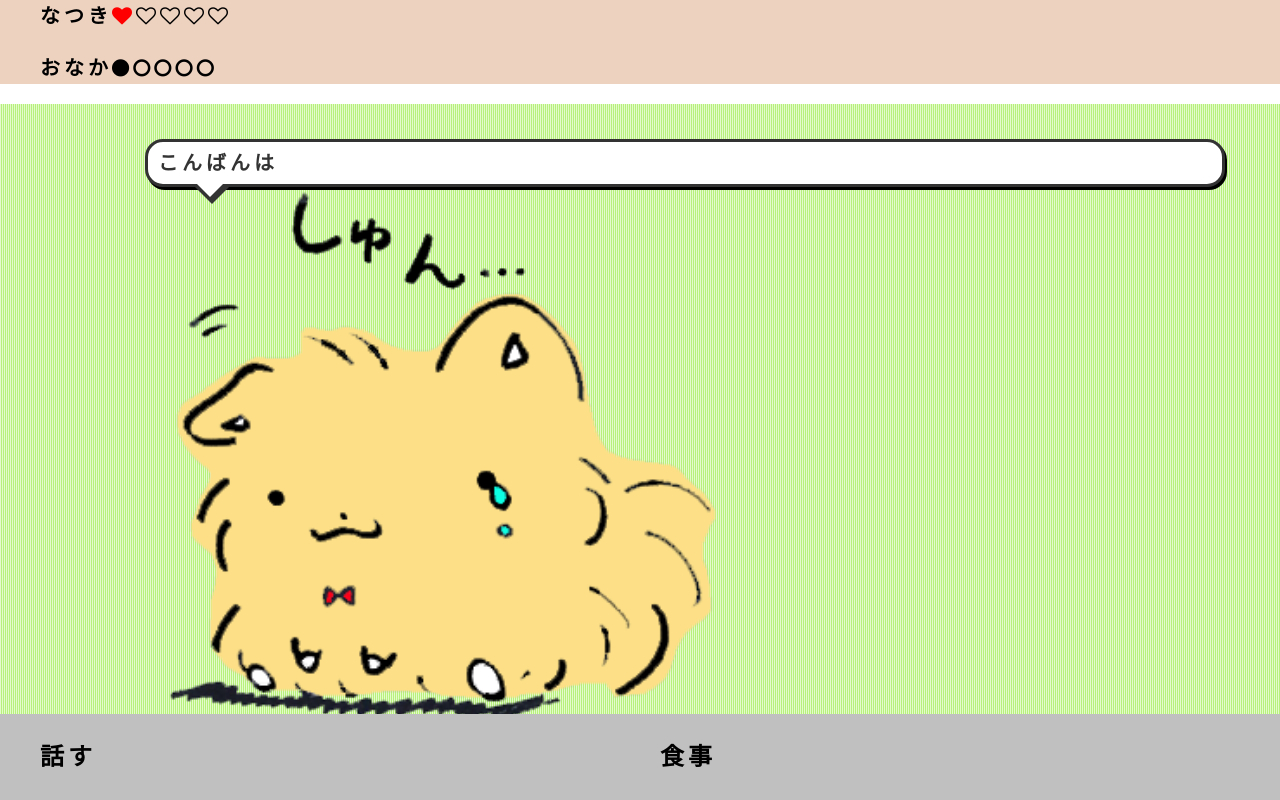
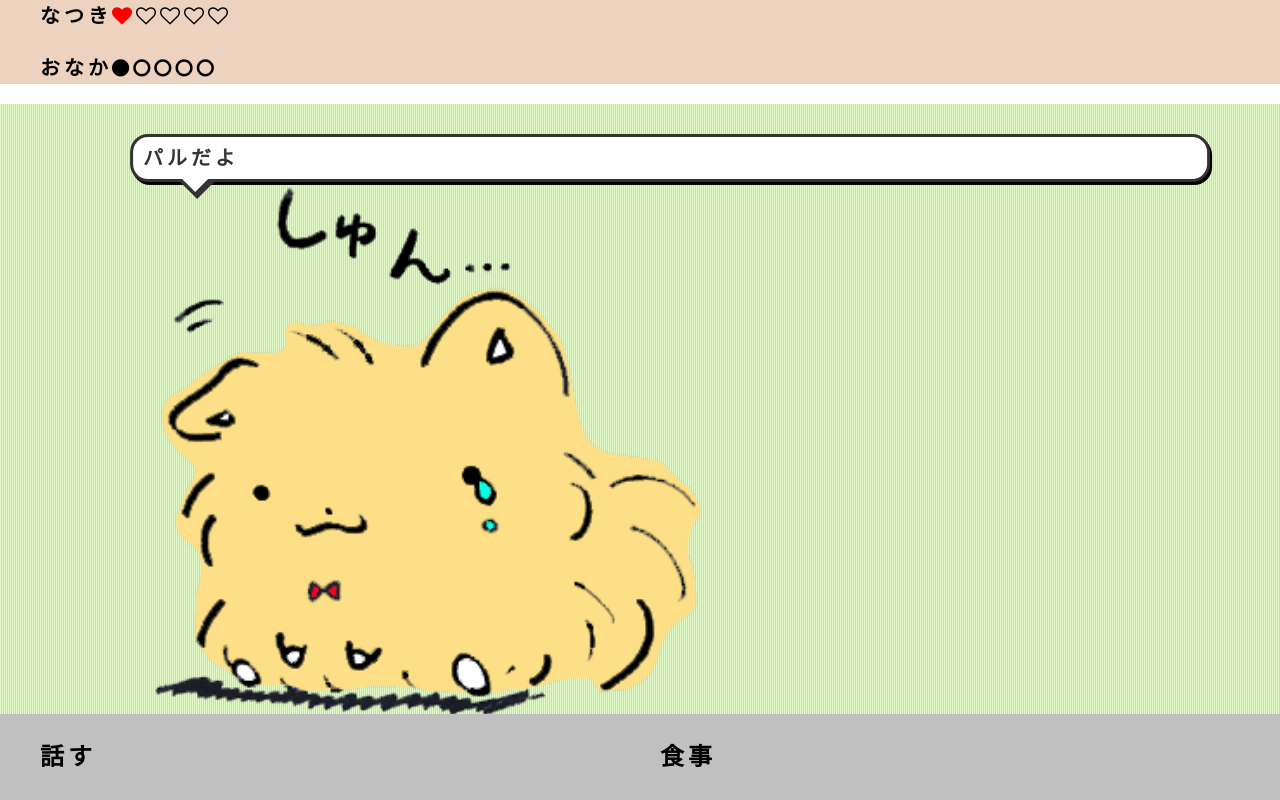
Before and after one commit to yueguchi/pal-with, a plain HTML site: page www/index.html in a window 1280 px wide. Drawn offline with nearby package versions, Linux system fonts and the light colour scheme.

Commit message:
無駄なソースコードの削除

```diff
--- a/www/index.html
+++ b/www/index.html
@@ -10,7 +10,7 @@
     <link rel="stylesheet" href="https://maxcdn.bootstrapcdn.com/font-awesome/4.6.3/css/font-awesome.min.css">
     <link href="https://fonts.googleapis.com/icon?family=Material+Icons" rel="stylesheet">
 </head>
-<body>
+<body style="display: none;">
     <header>
         <div class="pal-status">
             <ul class="header-menu">
--- a/www/js/script.js
+++ b/www/js/script.js
@@ -1,27 +1,14 @@
 $(function() {
     $(".loading").hide();
     var pal = {
-        words: [
-            "こんにちは",
-            "こんばんは",
-            "おはよう",
-            "お腹すいた"
-        ],
         const: {
-            nadenadeTime: 100,
+            nadenadeTime: 100, //0.1秒
+            smileTime: 1000, // 1秒
+            haraheriTime: 600000, // 10分
+            natsukiTime: 600000, // 10分
+            palImageChangeTime: 1000, // 1秒
         },
     };
-    // 設定
-    $(".setting-btn").on("click", function(event) {
-        $(this).hasClass("fa-spin") ? $(this).removeClass("fa-spin") : $(this).addClass("fa-spin");
-    });
-    // セリフ
-    $(".arrow_box").empty();
-    $(".arrow_box").append(pal.words[Math.floor(Math.random() * 4)]);
-    // setInterval(function() {
-    //         $(".arrow_box").empty();
-    //         $(".arrow_box").append(pal.words[Math.floor( Math.random() * 4)]);
-    // }, 5000);
     // コミュニケーション機能
     $(".communication.chat").hide();
     $(".communication.meal").hide();
@@ -97,7 +84,7 @@ $(function() {
             $(".status-smile").show();
             setTimeout(function() {
                 $(".status-smile").hide();
-            }, 1000);
+            }, pal.const.smileTime);
         }
     });
     // なつきは一定時間経過すると減り続ける
@@ -108,7 +95,7 @@ $(function() {
             firstHearted.removeClass("fa-heart");
             firstHearted.addClass("fa-heart-o");
         }
-    }, 600000); // 10分
+    }, pal.const.haraheriTime);
     // お腹は一定時間放置すると、減り続ける
     setInterval(function() {
         var index = $(".header-menu").find("li > i.fa-circle").length - 1;
@@ -117,7 +104,7 @@ $(function() {
             firstManpukued.removeClass("fa-circle");
             firstManpukued.addClass("fa-circle-o");
         }
-    }, 600000); // 10分
+    }, pal.const.natsukiTime);
     $(".image-pal").on("touchend", function(e) {
         $(".nadenade").hide();
     });
@@ -192,7 +179,8 @@ $(function() {
     /**
      * パルの状態を見て、画像を差し替える
      */
-    setInterval(function() {
+    var palImageInterval = setInterval(function() {
+        $("body").show();
         // お腹もなつき度も低い時(絶望的)
         if ($(".header-menu").find("li > i.fa-circle").length <= 1 && $(".header-menu").find("li > i.fa-heart").length <= 1) {
             $(".image-pal").attr("src", "images/shunn.png");
@@ -215,6 +203,5 @@ $(function() {
         }
         // デフォルト
         $(".image-pal").attr("src", "images/pal.png");
-
-    }, 1000);
+    }, pal.const.palImageChangeTime);
 });
```
